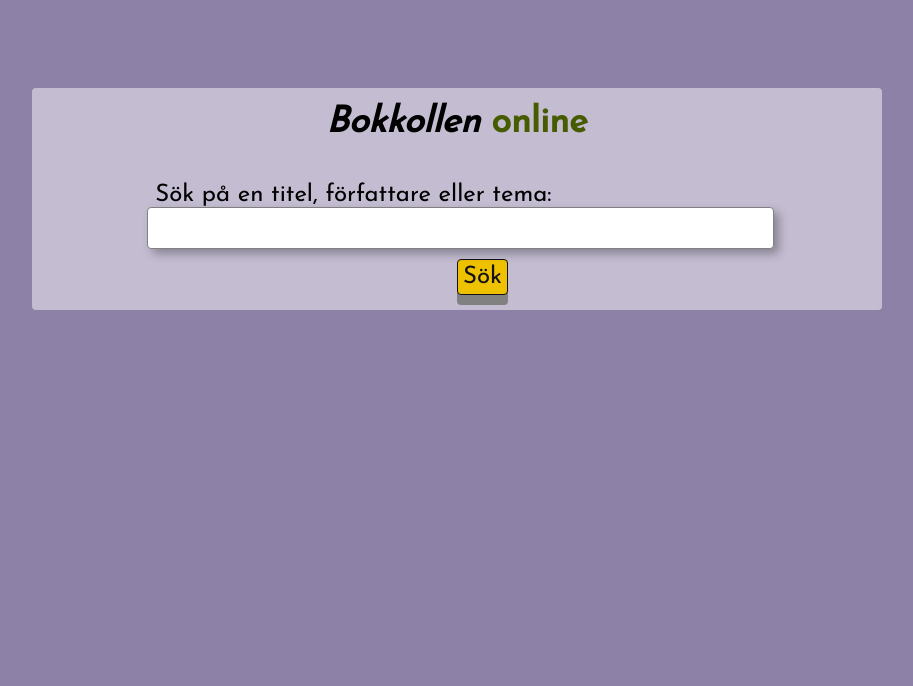
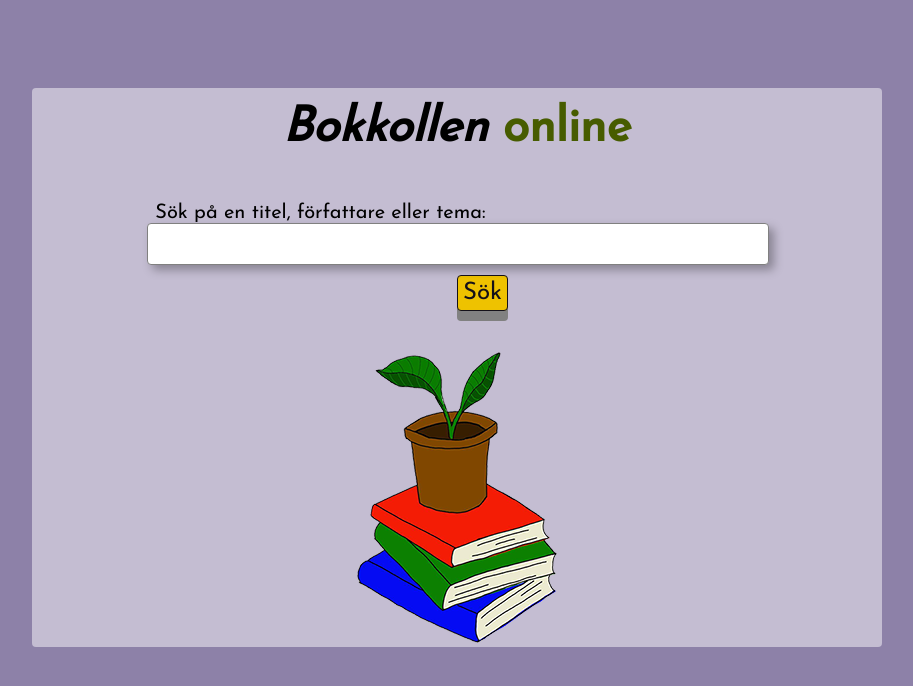
Before and after one commit to stinaRamona/projektDT211G, a website built with Parcel: page src/index.html in a window 1280 px wide. Both pictures are taken after a click on the button "Sök". Shown: the whole page, without its empty margins (183-1096 px from the left). Built offline with nearby package versions, Linux system fonts and the light colour scheme; no server answers.

Commit message:
LAgt till en bild samt stylat output från API:t. Slut på requests för idag

```diff
--- a/src/css/_base.scss
+++ b/src/css/_base.scss
@@ -10,7 +10,6 @@ $darker-accent: darken($accent-colour, 10%);
 body {
     background-color: $background-body;
     font-family: $font-stack;
-    font-size:1.5em;
 }
 
 main {
@@ -24,7 +23,7 @@ main {
     font-family: $font-stack;
     margin-top: 10px;
     margin-bottom: 15px;
-    font-size: 1em;
+    font-size: 1.5em;
     border-radius:4px;
     border: 1px solid $text-colour;
     box-shadow: 0 10px #818181;
--- a/src/css/_layout.scss
+++ b/src/css/_layout.scss
@@ -4,8 +4,17 @@
 
 h1 {
     text-align: center;
-    font-size:1.5em;
+    font-size:3em;
     padding:2%;
+}
+
+h2 {
+    font-size: 2em;
+}
+
+p {
+    font-size: 1.25em;
+    max-width: 34em;
 }
 
 #animation1 {
@@ -20,7 +29,7 @@ main {
 }
 
 input {
-    width:600px;
+    width:70%;
     margin: 0 auto;
     border-radius:4px;
     padding:1.5%;
@@ -32,8 +41,21 @@ input {
 label {
     margin-left: 13.5%;
     padding:1%;
+    font-size:1.25em;
 }
 
 #searchBtn {
     margin-left:50%;
 }
+
+//fär där informationen kommer att skrivas ut
+#bookInfoContainer {
+    padding:1.5%;
+}
+
+#bild {
+    display:block;
+    margin-left: auto;
+    margin-right: auto;
+    width:200px;
+}
--- a/src/index.html
+++ b/src/index.html
@@ -26,6 +26,11 @@
         <div id="bookInfoContainer">
 
         </div>
+
+        <picture id="bild">
+            <source srcset="bilder/boktrave_minst.png?as=webp" type="image/webp">
+            <img src="bilder/boktrave_minst.png" alt="bild på en boktrave">
+        </picture>
     </main>
 </body>
 </html>
--- a/src/js/main.js
+++ b/src/js/main.js
@@ -12,7 +12,7 @@ function getValue() {
 
     let searchbarValue = document.getElementById("searchBar").value;
 
-    let bookURL = `https://api.bigbookapi.com/search-books?api-key=e6f1f17954b54f6bbc6cb857bc9bfb82&query=${searchbarValue}&number=2`;
+    let bookURL = `https://api.bigbookapi.com/search-books?api-key=e6f1f17954b54f6bbc6cb857bc9bfb82&query=${searchbarValue}&number=1`;
 
     getBookID(bookURL)
 }
```
Also changed, not shown: package.json (+10 -1 lines), dist/boktrave_minst.92e0c360.png (added), dist/boktrave_minst.e56ec9fb.webp (added), dist/index.html, src/bilder/boktrave_minst.png (added), 5 other files.
